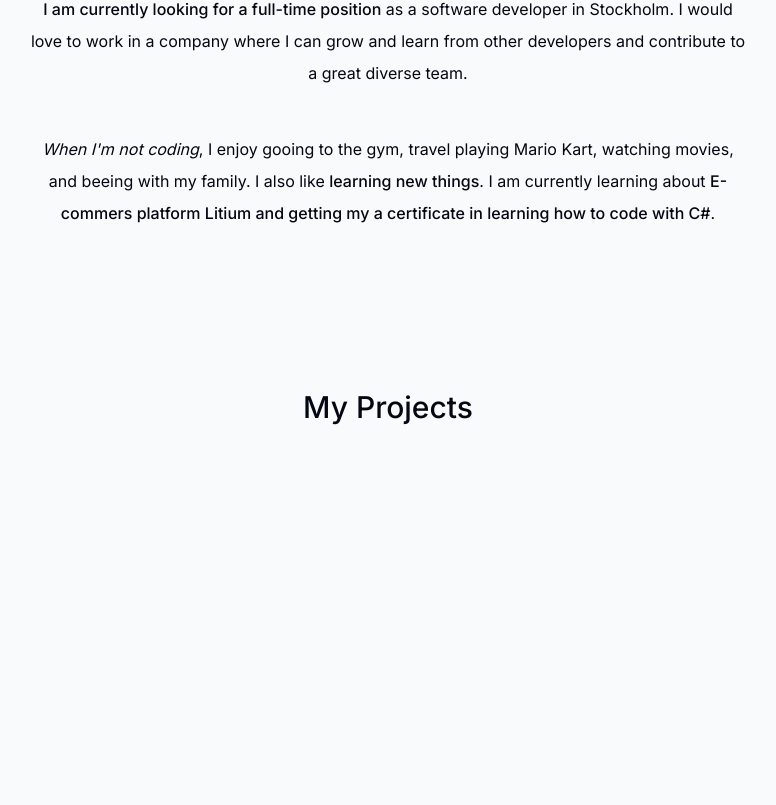
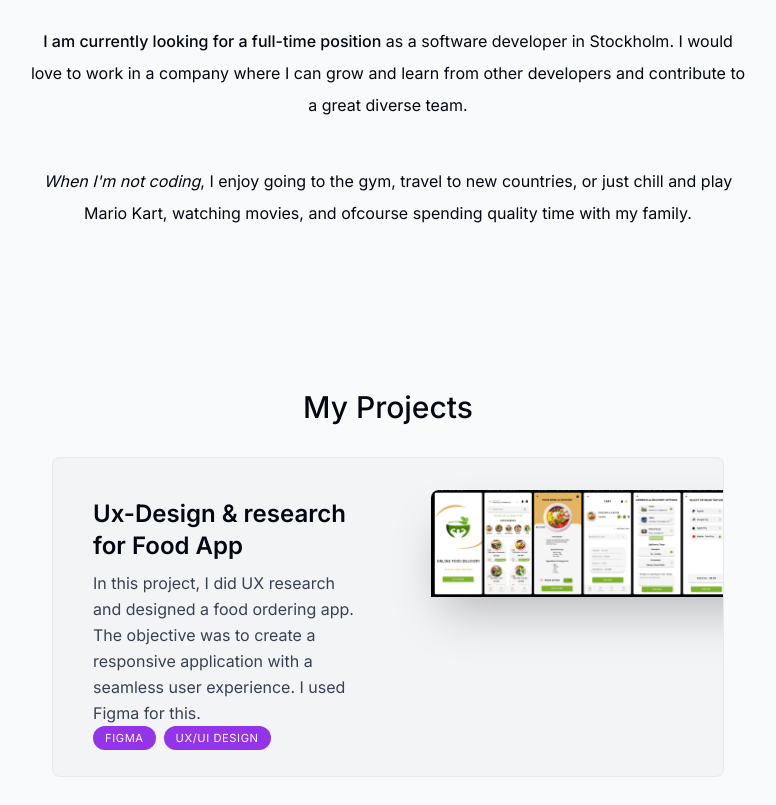
Before and after one commit to ulrikaha/Next-Portfolio, a Next.js app: page / in a window 1280 px wide. Shown: the part 1855-2660 px from the top of the page, without its empty margins (252-1028 px from the left). Built offline with nearby package versions, Linux system fonts and the light colour scheme.

Commit message:
Added the projects component

```diff
--- a/components/about.tsx
+++ b/components/about.tsx
@@ -31,8 +31,8 @@ export default function About() {
       <span className="font-medium">
         React, Next.js, Node.js, and MongoDB
       </span>
-      . I am also familiar with TypeScript, Tailwind css and the process of UX/UI design. I am always looking to
-      learn new technologies.
+      . I am also familiar with TypeScript, Tailwind css and the process of UX/UI design. I like both front end and code in backend. I am always looking to
+      learn new technologies and I am currently learning C# and Litium.
       <br></br>
       <br></br>
 
@@ -41,13 +41,9 @@ export default function About() {
     </p>
 <br></br>
     <p>
-      <span className="italic">When I'm not coding</span>, I enjoy gooing to the gym, travel playing
-      Mario Kart, watching movies, and beeing with my family. I also like{" "}
-      <span className="font-medium">learning new things</span>. I am currently
-      learning about{" "}
-      <span className="font-medium">E-commers platform Litium and getting my a certificate in learning how to code with C#</span>.
-
-    </p>
+      <span className="italic">When I'm not coding</span>, I enjoy going to the gym, travel to new countries, or just chill and play
+      Mario Kart, watching movies, and ofcourse spending quality time with my family.{" "}
+     </p>
   </motion.section>
 );
 }
--- /dev/null
+++ b/components/project.tsx
@@ -0,0 +1,58 @@
+'use client';
+
+import { projectsData } from "@/lib/data";
+import Image from "next/image";
+import { motion } from "framer-motion";
+
+type ProjectProps = (typeof projectsData)[number];
+
+export default function Project({
+    title,
+    description,
+    tags,
+    imageUrl,
+ }: ProjectProps) {
+
+
+  return (
+    <motion.div className="group mb-3 sm:mb-8 last:mb-0">
+
+      <section className="bg-gray-100 max-w-[42rem] border border-black/5 rounded-lg overflow-hidden sm:pr-8 relative sm:h-[20rem] hover:bg-gray-200 transition sm:group-even:pl-8 dark:text-white dark:bg-white/10 dark:hover:bg-white/20">
+        <div className="pt-4 pb-7 px-5 sm:pl-10 sm:pr-2 sm:pt-10 sm:max-w-[50%] flex flex-col h-full sm:group-even:ml-[18rem]">
+          <h3 className="text-2xl font-semibold">{title}</h3>
+          <p className="mt-2 leading-relaxed text-gray-700 dark:text-white/70">
+            {description}
+          </p>
+          <ul className="flex flex-wrap mt-4 gap-2 sm:mt-auto">
+            {tags.map((tag, index) => (
+              <li
+                className="bg-[#9333ea] px-3 py-1 text-[0.7rem] uppercase tracking-wider text-white rounded-full dark:text-white/70"
+                key={index}
+              >
+                {tag}
+              </li>
+            ))}
+          </ul>
+        </div>
+
+        <Image
+          src={imageUrl}
+          alt="Project I worked on"
+          quality={95}
+          className="absolute hidden sm:block top-8 -right-40 w-[28.25rem] rounded-t-lg shadow-2xl
+        transition
+        group-hover:scale-[1.04]
+        group-hover:-translate-x-3
+        group-hover:translate-y-3
+        group-hover:-rotate-2
+
+        group-even:group-hover:translate-x-3
+        group-even:group-hover:translate-y-3
+        group-even:group-hover:rotate-2
+
+        group-even:right-[initial] group-even:-left-40"
+        />
+      </section>
+    </motion.div>
+  );
+}
--- a/components/projects.tsx
+++ b/components/projects.tsx
@@ -2,15 +2,28 @@
 
 import React from 'react';
 import SectionHeading from './section-heading';
+import { projectsData } from '@/lib/data';
+import Project from "./project";
+import Image from 'next/image';
+import { motion } from "framer-motion";
+
+
 
 
 export default function Projects() {
   //const { ref } = useSectionInView("Projects", 0.5);
 
   return (
-    <section className="scroll-mt-28 mb-28">
-      <SectionHeading>My projects</SectionHeading>
-      <div></div>
-     </section>
-  );
-}
+      //<section //ref={ref} id="projects" className="scroll-mt-28 mb-28">
+      <section id="projects" className="scroll-mt-28 mb-28">
+        <SectionHeading>My projects</SectionHeading>
+        <div>
+          {projectsData.map((project, index) => (
+            <React.Fragment key={index}>
+              <Project {...project} />
+            </React.Fragment>
+          ))}
+        </div>
+      </section>
+    );
+  }
--- a/lib/data.ts
+++ b/lib/data.ts
@@ -64,41 +64,37 @@ export const educationData = [
 
 export const projectsData = [
     {
-        title: "UX-design for a food app",
-        subtitle: "School Project, UX-design course",
-        description: "The task was to make the ux-design to a food app for ordering food. The app should be responsive and have a good user experience. I used Figma to make the design and prototyping.",
+        title: "Ux-Design & research for Food App",
+        description:
+        "In this project, I did UX research and designed a food ordering app. The objective was to create a responsive application with a seamless user experience. I used Figma for this.",
         tags: ["Figma", "UX/UI Design"],
         imageUrl: uxdesign,
     },
     {
         title: "Real Estate Website",
-        description: "A school projekt in html and css course. The task was to come up with a pretend company that needed a corporate website. The website should be responsive. This was my first time making a website with multiple subpages and my first time using Sass.",
+        description:
+        "For a school HTML/CSS project, I created a responsive corporate website for a fictional real estate company. It was my first time building a multi-page site and using Sass.",
         tags: ["HTML", "CSS", "Sass"],
         imageUrl: dreamestate,
     },
     {
         title: "Todo List",
-        description: "The task was to make a todo list with JavaScript. The todo list should be responsive and have a good user experience. I used JavaScript to make the functionality and CSS to style the todo list.",
+        description: "A responsive todo list application using JavaScript. This involved implementing functionalities such as adding, deleting, and marking items as done. CSS was applied for styling to enhance the user interface.",
         tags: ["HTML", "CSS", "JavaScript"],
         imageUrl: todolist,
     },
-
-
-
-
-] as const;
+  ] as const;
 
 export const skillsData = [
-
     "HTML",
     "CSS",
     "JavaScript",
     "TypeScript",
-    "UX/UI Design",
+    "UX/UI - Design",
     "Responsive Design",
     "React",
     "Next.js",
-    "Tailwind CSS",
+    "TailwindCSS",
     "Bootstrap",
     "SaSS",
     "Rest API",
```
